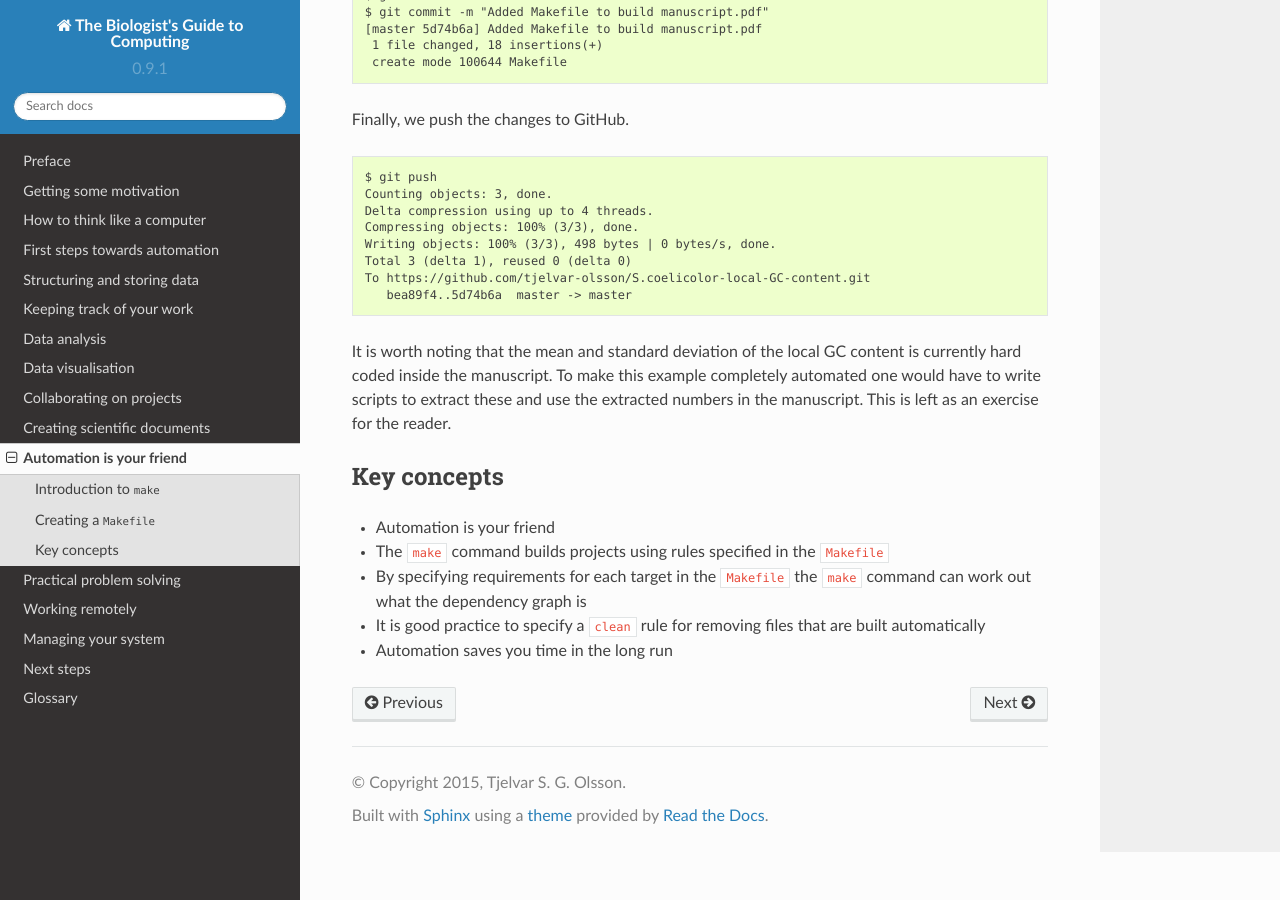
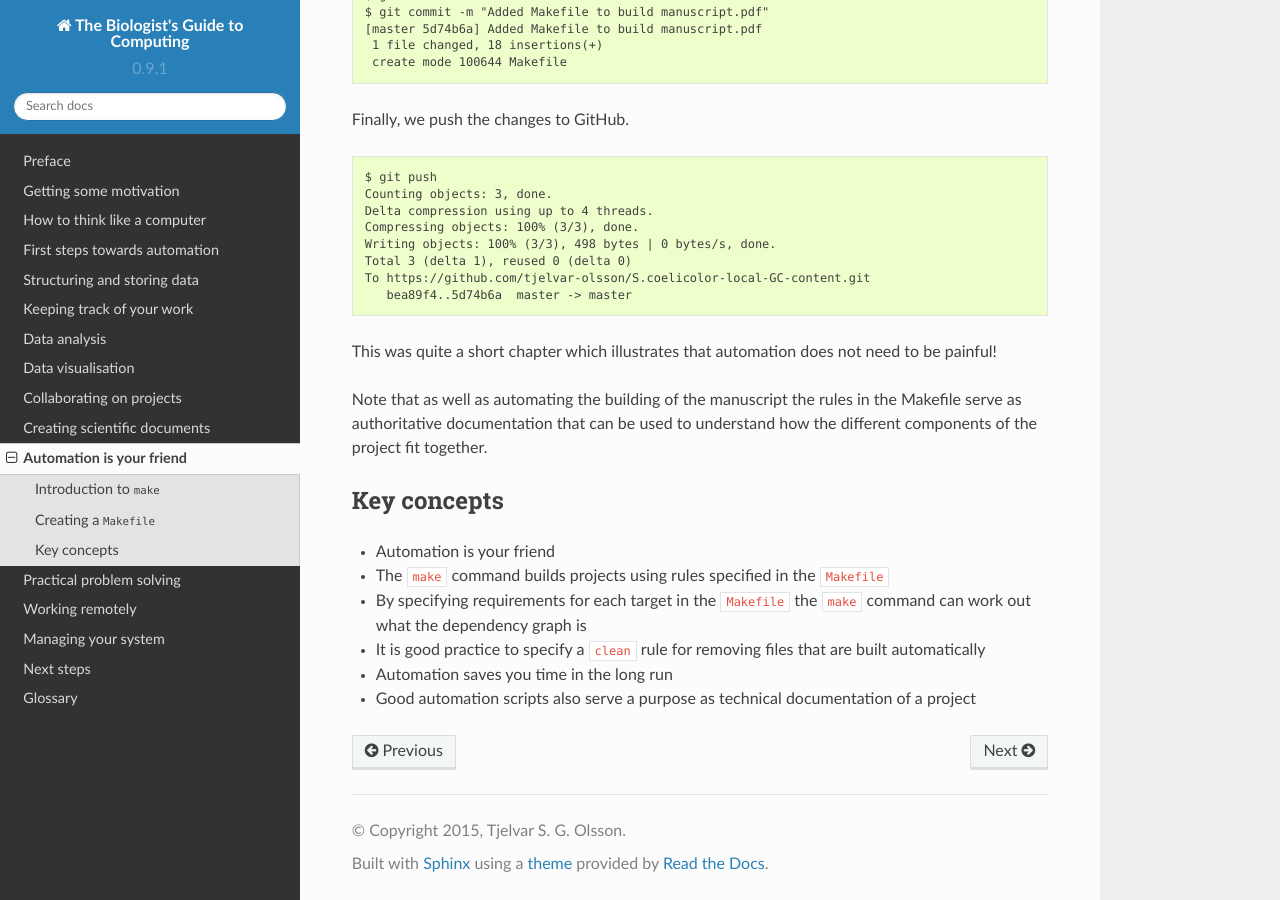
Before and after one commit to tjelvar-olsson/biologists-guide-to-computing, a Sphinx documentation site: the page built from source/automation-is-your-friend.rst, in a window 1280 px wide and 900 px high, scrolled down 4555 px. Built offline with Sphinx 7.4.7 and the Read the Docs theme 2.0.0, drawn with Linux system fonts in a browser that asks for light colours.

Commit message:
Finalise the automation is your friend chapter

```diff
--- a/source/automation-is-your-friend.rst
+++ b/source/automation-is-your-friend.rst
@@ -265,11 +265,12 @@ Finally, we push the changes to GitHub.
     To https://github.com/tjelvar-olsson/S.coelicolor-local-GC-content.git
        bea89f4..5d74b6a  master -> master
 
-It is worth noting that the mean and standard deviation of the local GC content
-is currently hard coded inside the manuscript.  To make this example completely
-automated one would have to write scripts to extract these and use the
-extracted numbers in the manuscript. This is left as an exercise for the
-reader.
+This was quite a short chapter which illustrates that automation does not need
+to be painful!
+
+Note that as well as automating the building of the manuscript the rules in the
+Makefile serve as authoritative documentation that can be used to understand
+how the different components of the project fit together.
 
 
 Key concepts
@@ -282,3 +283,4 @@ Key concepts
 - It is good practice to specify a ``clean`` rule for removing files that are built
   automatically
 - Automation saves you time in the long run
+- Good automation scripts also serve a purpose as technical documentation of a project
```
